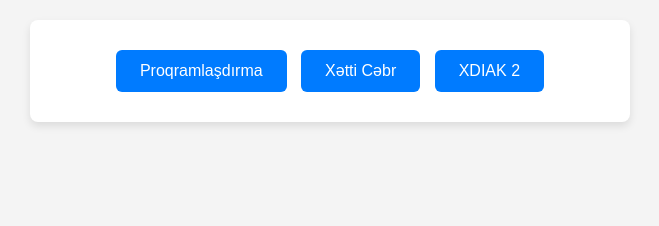
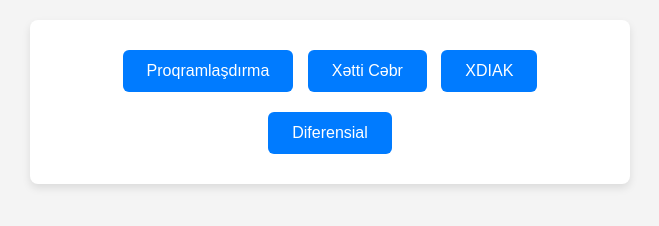
Before and after one commit to KENOx7/asd, a plain HTML site: page index.html in a window 1280 px wide. Shown: the whole page, without its empty margins (310-969 px from the left). Drawn offline with Linux system fonts and the light colour scheme; no server answers.

Commit message:
Update index.html

```diff
--- a/index.html
+++ b/index.html
@@ -70,7 +70,8 @@
   <div id="container">
     <button class="start-btn" onclick="startQuiz('proqramlasdirma')">Proqramlaşdırma</button>
     <button class="start-btn" onclick="startQuiz('xetti')">Xətti Cəbr</button>
-    <button class="start-btn" onclick="startQuiz('xdiak')">XDIAK 2</button>
+    <button class="start-btn" onclick="startQuiz('xdiak')">XDIAK</button>
+    <button class="start-btn" onclick="startQuiz('diferensial')">Diferensial</button>
   </div>
 
   <script>
@@ -139,6 +140,15 @@
           ];
           labels = ["1-100", "101-200", "201-300", "301-425"];
           break;
+        case 'diferensial':
+          title = 'Diferensial suallarını seç:';
+          links = [
+            "https://quizizz.com/embed/quiz/683f60a44708a5aad48d66d1",
+            "https://quizizz.com/embed/quiz/683f60b29413297320bc2baf",
+            "https://quizizz.com/embed/quiz/683f60d33740abec43503e14"
+          ];
+          labels = ["1-100", "101-205", "206-301"];
+          break;
         default:
           title = 'Bölmə tapılmadı';
       }
```
